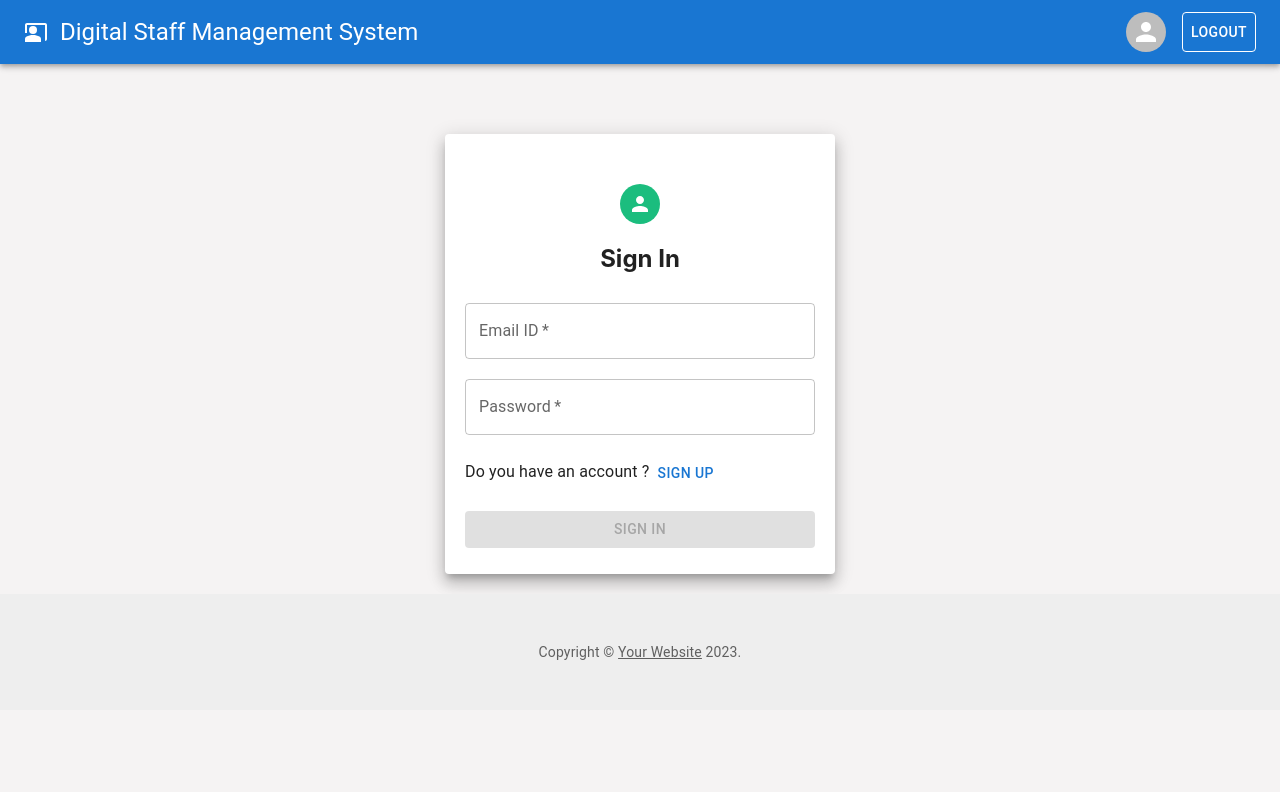
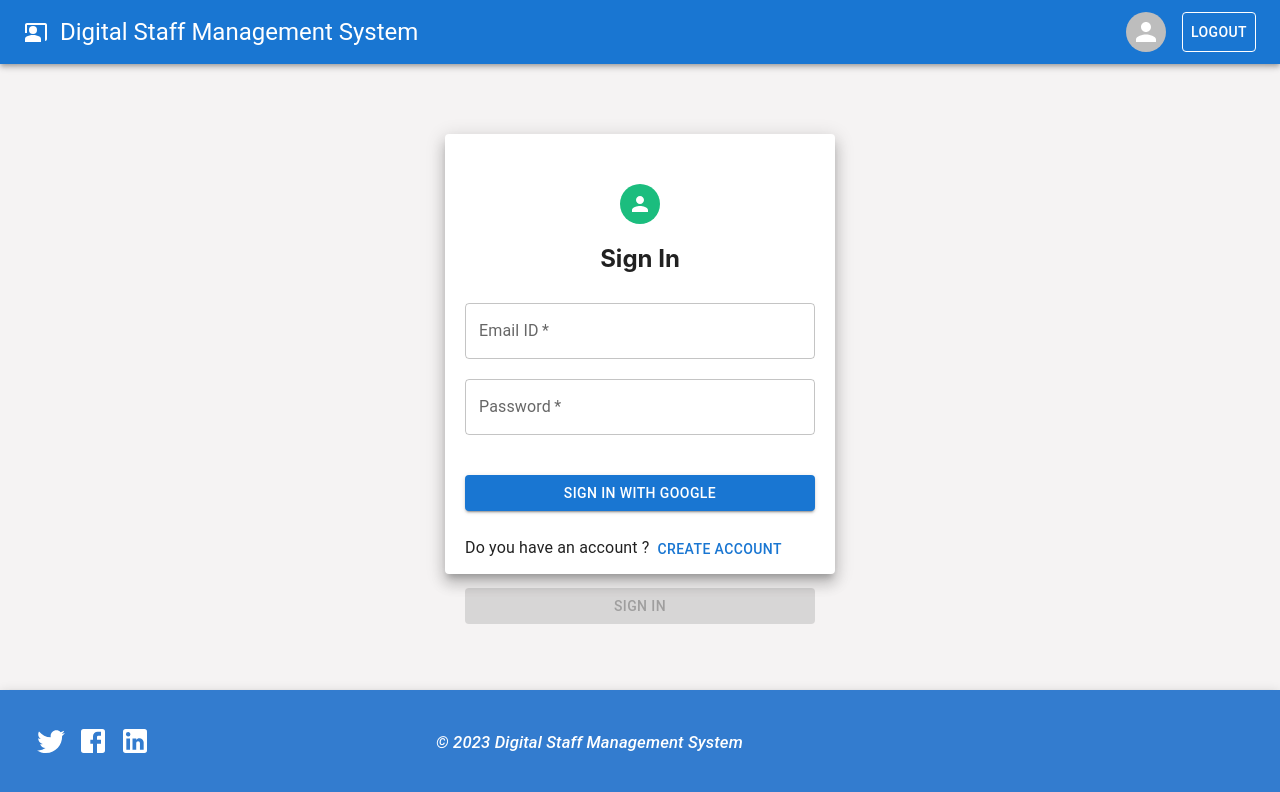
Before and after one commit to sukanyamohanty143/Digital-Staff-Management-System., a React (Create React App) app: page /login in a window 1280 px wide. Shown: the top 792 px of the page. Built offline with nearby package versions, Linux system fonts and the light colour scheme; no server answers.

Commit message:
Did some latest changes

```diff
--- a/package.json
+++ b/package.json
@@ -21,13 +21,8 @@
     "jspdf-react": "^1.0.11",
     "react": "^18.2.0",
     "react-dom": "^18.2.0",
-<<<<<<< HEAD
     "react-router-dom": "^6.18.0",
     "react-scripts": "5.0.1",
-=======
-    "react-router-dom": "^6.17.0",
-    "react-scripts": "^5.0.1",
->>>>>>> f51b2081841ff7b42498ece3d505aa02a846565d
     "react-to-pdf": "^1.0.1",
     "react-to-print": "^2.14.15",
     "reactjs-popup": "^2.0.6",
--- a/src/Components/Pages/Footer.js
+++ b/src/Components/Pages/Footer.js
@@ -1,98 +1,99 @@
-// import React, { useState } from 'react';
-// import { Typography, AppBar, Grid, Stack } from '@mui/material';
-// import { Button, Dialog, DialogContentText, DialogContent, DialogActions } from "@mui/material";
-// import TwitterIcon from '@mui/icons-material/Twitter';
-// import FacebookIcon from '@mui/icons-material/Facebook';
-// import LinkedInIcon from '@mui/icons-material/LinkedIn';
+import React, { useState } from 'react';
+import { Typography, AppBar, Grid, Stack } from '@mui/material';
+import { Button, Dialog, DialogContentText, DialogContent, DialogActions } from "@mui/material";
+import TwitterIcon from '@mui/icons-material/Twitter';
+import FacebookIcon from '@mui/icons-material/Facebook';
+import LinkedInIcon from '@mui/icons-material/LinkedIn';
 
 
 
-// function Footer() {
-//     const [open, setOpen] = useState(false);
+function Footer() {
 
-//     const functionOpen = () => {
-//         setOpen(true);
-//     }
+    const [open, setOpen] = useState(false);
 
-//     const functionClose = () => {
-//         setOpen(false);
-//     }
-//     const footerStyle = {
-//         position: 'fixed',
-//         bottom: 0,
-//         backgroundColor: '#337CCF',
-//         padding: '20px',
-//         width: '100%',
+    const functionOpen = () => {
+        setOpen(true);
+    }
 
-//     };
-//     const iconStyle = {
-//         fontSize: 32,
-//         color: 'white',
-//         marginRight: '10px',
-//     };
-//     return (
-//         <AppBar position="static" style={footerStyle}>
-//             <Typography variant="h6">
-//                 <Stack className="footer-container">
-//                     <Grid container spacing={1}>
-//                         <Grid item xs={4}>
-//                             <Typography variant="h5" style={{ margin: '15px' }}>
-//                                 <TwitterIcon onClick={functionOpen} style={iconStyle} />
-//                                 <FacebookIcon onClick={functionOpen} style={iconStyle} />
-//                                 <LinkedInIcon onClick={functionOpen} style={iconStyle} />
-//                             </Typography>
-//                             <Dialog open={open}  maxWidth="lg">
-//                                 <DialogContent>
-//                                     <DialogContentText>These are Icons for style, it's nothing will do by clicking</DialogContentText>
-//                                 </DialogContent>
-//                                 <DialogActions>
-//                                     <Button onClick={functionClose} color="error" variant="contained">Close</Button>
-//                                 </DialogActions>
-//                             </Dialog>
-//                         </Grid>
-//                         <Grid item xs={8}>
-//                             <p className="footer-text">
-//                                 © 2023 Digital Staff Management System
-//                             </p>
-//                         </Grid>
-//                     </Grid>
-//                 </Stack>
-//             </Typography>
-//         </AppBar>
-//     );
-// }
+    const functionClose = () => {
+        setOpen(false);
+    }
+    const footerStyle = {
+        position: 'fixed',
+        bottom: 0,
+        backgroundColor: '#337CCF',
+        padding: '20px',
+        width: '100%',
 
-// export default Footer;
+    };
+    const iconStyle = {
+        fontSize: 32,
+        color: 'white',
+        marginRight: '10px',
+    };
+    return (
+        <AppBar position="static" style={footerStyle}>
+            <Typography variant="h6">
+                <Stack className="footer-container">
+                    <Grid container spacing={1}>
+                        <Grid item xs={4}>
+                            <Typography variant="h5" style={{ margin: '15px' }}>
+                                <TwitterIcon onClick={functionOpen} style={iconStyle} />
+                                <FacebookIcon onClick={functionOpen} style={iconStyle} />
+                                <LinkedInIcon onClick={functionOpen} style={iconStyle} />
+                            </Typography>
+                            <Dialog open={open}  maxWidth="lg">
+                                <DialogContent>
+                                    <DialogContentText>These are Icons for style, it's nothing will do by clicking</DialogContentText>
+                                </DialogContent>
+                                <DialogActions>
+                                    <Button onClick={functionClose} color="error" variant="contained">Close</Button>
+                                </DialogActions>
+                            </Dialog>
+                        </Grid>
+                        <Grid item xs={8}>
+                            <p className="footer-text">
+                                © 2023 Digital Staff Management System
+                            </p>
+                        </Grid>
+                    </Grid>
+                </Stack>
+            </Typography>
+        </AppBar>
+    );
+}
+
+export default Footer;
 
 
-import * as React from "react";
-import Container from "@mui/material/Container";
-import Typography from "@mui/material/Typography";
-import Link from "@mui/material/Link";
-import { Box } from "@mui/material";
+// import * as React from "react";
+// import Container from "@mui/material/Container";
+// import Typography from "@mui/material/Typography";
+// import Link from "@mui/material/Link";
+// import { Box } from "@mui/material";
 
-export default function Footer() {
-  return (
-    <Box
-      sx={{
-        backgroundColor: (theme) =>
-          theme.palette.mode === "light"
-            ? theme.palette.grey[200]
-            : theme.palette.grey[800],
-        p: 6,
-      }}
-      component="footer"
-    >
-      <Container maxWidth="sm">
-        <Typography variant="body2" color="text.secondary" align="center">
-          {"Copyright © "}
-          <Link color="inherit" href="https://your-website.com/">
-            Your Website
-          </Link>{" "}
-          {new Date().getFullYear()}
-          {"."}
-        </Typography>
-      </Container>
-    </Box>
-  );
-}
+// export default function Footer() {
+//   return (
+//     <Box
+//       sx={{
+//         backgroundColor: (theme) =>
+//           theme.palette.mode === "light"
+//             ? theme.palette.grey[200]
+//             : theme.palette.grey[800],
+//         p: 6,
+//       }}
+//       component="footer"
+//     >
+//       <Container maxWidth="sm">
+//         <Typography variant="body2" color="text.secondary" align="center">
+//           {"Copyright © "}
+//           <Link color="inherit" href="https://your-website.com/">
+//             Your Website
+//           </Link>{" "}
+//           {new Date().getFullYear()}
+//           {"."}
+//         </Typography>
+//       </Container>
+//     </Box>
+//   );
+// }
--- a/src/Components/Pages/Login.js
+++ b/src/Components/Pages/Login.js
@@ -8,9 +8,14 @@ import {
   Typography
 } from "@mui/material";
 import PersonIcon from '@mui/icons-material/Person';
-import { useNavigate} from 'react-router-dom';
-import { getAuth, signInWithEmailAndPassword } from "firebase/auth";
-import {app} from '../Pages/Context/firebase'
+import { useNavigate } from 'react-router-dom';
+import {
+  getAuth,
+  signInWithEmailAndPassword,
+  GoogleAuthProvider,
+  signInWithPopup,
+  onAuthStateChanged } from 'firebase/auth';
+import { app } from '../Pages/Context/firebase'
 
 const auth = getAuth(app);
 
@@ -19,51 +24,67 @@ function Login() {
   const navigate = useNavigate();
   const [userEmail, setUserEmail] = useState("");
   const [userPassword, setUserPassword] = useState("");
-  const [userData, setUserData] = useState([])
+  const [userData, setUserData] = useState([]);
 
-
-  useEffect(()=>{
-    fetch("http://localhost:8000/employees").then((res)=>{
-      return res.json()
-
-    }).then((res)=>{
-      setUserData(res)
-    })
-    .catch((err)=> console.log(err))
-  },[])
-
+  useEffect(() => {
+    fetch("http://localhost:8000/employees")
+      .then((res) => res.json())
+      .then((res) => setUserData(res))
+      .catch((err) => console.log(err));
+  }, []);
 
   const paperStyle = {
     padding: 20,
     height: "50vh",
     width: 350,
-    margin: "20px auto"
+    margin: "20px auto",
   };
 
   const dropdownStyle = {
-    margin: "20px auto"
+    margin: "20px auto",
   };
 
   const buttonStyle = {
-    margin: "20px auto"
+    margin: "20px auto",
   };
 
-  const avatarStyle = { backgroundColor: '#1bbd7e' };
+  const avatarStyle = { backgroundColor: "#1bbd7e" };
 
   const handleClick = () => {
-
     const foundUsers = userData.filter((user) => {
-      if (user.email === userEmail && user.password === userPassword  ){
+      if (user.email === userEmail && user.password === userPassword) {
         signInWithEmailAndPassword(auth, userEmail, userPassword)
-        .then(vlu => navigate(`/${user.designation}`))
+          .then((vlu) => navigate(`/${user.designation}`));
       }
     });
+  };
 
-  }
+  const handleGoogleSignIn = async () => {
+    const auth = getAuth(app);
+    const provider = new GoogleAuthProvider();
+
+    try {
+      const result = await signInWithPopup(auth, provider);
+
+      onAuthStateChanged(auth, (user) => {
+        if (user) {
+          const isUserInDatabase = userData.some((dbUser) => dbUser.email === user.email);
+          if (isUserInDatabase) {
+            navigate(`/${user.designation}`);
+          } else {
+            console.log("User not in the database. Redirect to registration or handle accordingly.");
+          }
+        }
+      });
+    } catch (error) {
+      console.error("Google Sign-In Error:", error.message);
+    }
+  };
 
   const goToRegistration = () => {
-    navigate("/registration")
-  }
+    navigate("/registration");
+  };
+
 
   return (
     <Grid style={{ marginTop: "70px" }}>
@@ -90,9 +111,15 @@ function Login() {
           fullWidth required />
 
         <Typography>
+          <Button variant="contained" style={buttonStyle} onClick={handleGoogleSignIn} fullWidth>
+            Sign In with Google
+          </Button>
+        </Typography>
+
+        <Typography>
           Do you have an account ?
           <Button onClick={goToRegistration} underline="hover">
-            Sign Up
+            Create account
           </Button>
         </Typography>
 
--- a/src/Components/Pages/Profile.js
+++ b/src/Components/Pages/Profile.js
@@ -9,9 +9,12 @@ import {
   Avatar,
   IconButton,
 } from '@mui/material';
-import PhotoCameraIcon from '@mui/icons-material/PhotoCamera'; // Import the camera icon
+import PhotoCameraIcon from '@mui/icons-material/PhotoCamera';
+import { useNavigate } from 'react-router-dom';
+
 
 const EmployeeProfile = () => {
+  const navigate = useNavigate();
   const [profile, setProfile] = useState({
     name: '',
     email: '',
@@ -55,17 +58,18 @@ const EmployeeProfile = () => {
       .then((response) => response.json())
       .then((data) => {
         console.log('Data added:', data);
+        setProfile({
+          name: '',
+          email: '',
+          password: '',
+          joinDate: '',
+          profilePhoto: null,
+        })
+        navigate('/outer', { state: { user: profileData } });
       })
       .catch((error) => {
         console.error('Error adding data:', error);
       });
-    setProfile({
-      name: '',
-      email: '',
-      password: '',
-      joinDate: '',
-      profilePhoto: null,
-    })
   };
 
   return (
--- a/src/Components/Pages/Profileavtar.js
+++ b/src/Components/Pages/Profileavtar.js
@@ -6,7 +6,7 @@ function Profileavtar() {
         <>
             <Stack direction="row" spacing={1} sx={{ marginLeft: 'auto' }}>
                 <Avatar
-                    alt="Sonam"
+                    alt="Profile"
                 />
             </Stack>
         </>
```
Also changed, not shown: data/data.json (+36 -5 lines), src/Components/Pages/AdminPage/AddButton.js (+10 -10 lines), src/Components/Pages/AdminPage/admin.js (+7 -7 lines), src/Components/Pages/Logout.js (+8 -0 lines), src/Components/Routing/Routing.js (+16 -12 lines), 1 other file (tests, documents, lock files or other folders).
